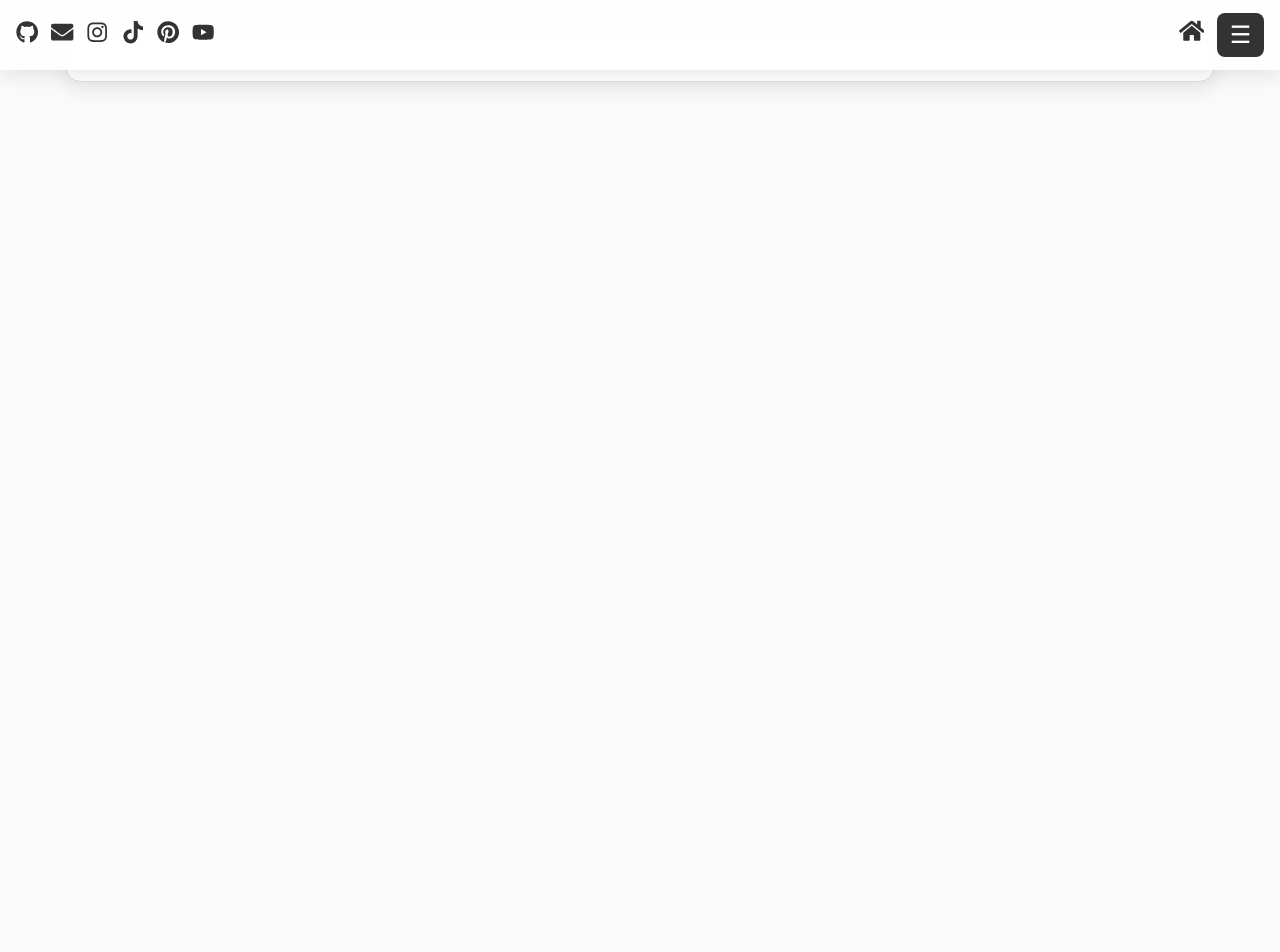
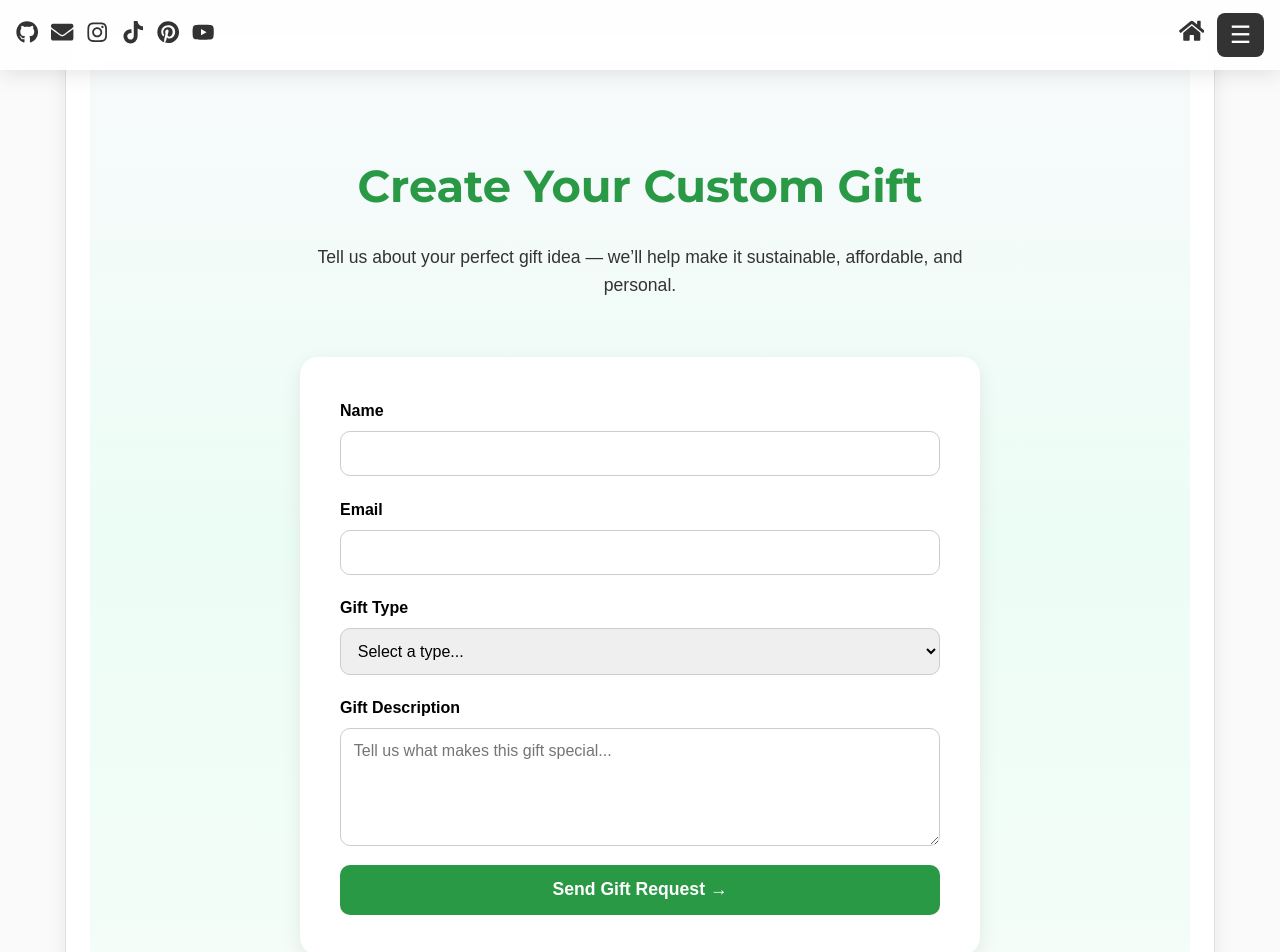
Before and after one commit to alexisbernt/Portfolio, a React (Create React App) app in the folder lexi-portfolio/: page /create-gift in a window 1280 px wide. Before the commit this address had no page. Shown: the top 952 px of the page. Before the commit the page ends 800 px from the top, so only its background shows below. Built offline with nearby package versions, Linux system fonts and the light colour scheme.

Commit message:
Starter Gift Survey

```diff
--- a/lexi-portfolio/src/App.js
+++ b/lexi-portfolio/src/App.js
@@ -12,7 +12,7 @@ import PortfolioGrid from './PortfolioGrid';
 import About from './pages/About';
 import AI from './pages/AI';
 import TheraText from './pages/TheraText';
-import CyberClub from './pages/CyberClub';
+// import CyberClub from './pages/CyberClub';
 import More from './pages/More';
 import RunningLog from './pages/RunningLog';
 import LearningLog from './pages/LearningLog';
@@ -24,6 +24,7 @@ import Post4 from './pages/Posts/LearningPost4';
 import Post6 from './pages/Posts/LearningPost6';
 import SignUp from './pages/SignUp';
 import Gifts from './pages/Gifts';
+import CreateGift from './pages/CreateGift';
 
 function App() {
   return (
@@ -49,6 +50,7 @@ function App() {
             <Route path="/funding" element={<Funding />} />
             <Route path="/signup" element={<SignUp />} />
             <Route path="/giftcycle" element={<Gifts />} />
+            <Route path="/create-gift" element={<CreateGift />} />
           </Routes>
         </div>
       </div>
--- /dev/null
+++ b/lexi-portfolio/src/css/CreateGift.css
@@ -0,0 +1,111 @@
+/* --- Global Layout --- */
+.gift-form-container {
+  font-family: "Poppins", sans-serif;
+  color: #000;
+  background: linear-gradient(180deg, #f8fafc 0%, #ecfdf5 50%, #f5fdf9 100%);
+  min-height: 100vh;
+  padding: 60px 20px;
+  display: flex;
+  flex-direction: column;
+  align-items: center;
+}
+
+/* --- Header Section --- */
+.gift-form-hero {
+  text-align: center;
+  max-width: 700px;
+  margin-bottom: 40px;
+}
+
+.gift-form-hero h1 {
+  font-size: clamp(2rem, 5vw, 2.8rem);
+  font-weight: 700;
+  color: #2a9946;
+  margin-bottom: 0.8rem;
+}
+
+.gift-form-hero p {
+  color: #333;
+  font-size: 1.1rem;
+  line-height: 1.6;
+}
+
+/* --- Form --- */
+.gift-form {
+  background: #fff;
+  padding: 2.5rem;
+  border-radius: 18px;
+  box-shadow: 0 6px 20px rgba(0, 0, 0, 0.08);
+  width: 100%;
+  max-width: 600px;
+  display: flex;
+  flex-direction: column;
+  gap: 1.2rem;
+}
+
+.gift-form label {
+  font-weight: 600;
+  font-size: 1rem;
+  color: #000;
+  display: flex;
+  flex-direction: column;
+  text-align: left;
+}
+
+.gift-form input,
+.gift-form select,
+.gift-form textarea {
+  margin-top: 6px;
+  padding: 0.8rem;
+  border-radius: 10px;
+  border: 1px solid #ccc;
+  font-size: 1rem;
+  font-family: "Poppins", sans-serif;
+  transition: border 0.2s ease;
+}
+
+.gift-form input:focus,
+.gift-form select:focus,
+.gift-form textarea:focus {
+  border-color: #2a9946;
+  outline: none;
+}
+
+/* --- Submit Button --- */
+.gift-submit-btn {
+  background-color: #2a9946;
+  color: #fff;
+  font-size: 1.1rem;
+  font-weight: 600;
+  border: none;
+  border-radius: 10px;
+  padding: 0.9rem 1.5rem;
+  cursor: pointer;
+  transition: background-color 0.3s ease, transform 0.2s ease;
+}
+
+.gift-submit-btn:hover {
+  background-color: #23823c;
+  transform: translateY(-2px);
+}
+
+/* --- Success Message --- */
+.gift-success {
+  background: #e8f5e9;
+  padding: 2rem 2.5rem;
+  border-radius: 16px;
+  box-shadow: 0 6px 16px rgba(0, 0, 0, 0.1);
+  text-align: center;
+  max-width: 600px;
+}
+
+.gift-success h2 {
+  color: #2a9946;
+  font-size: 1.8rem;
+  margin-bottom: 0.5rem;
+}
+
+.gift-success p {
+  color: #333;
+  font-size: 1rem;
+}
--- /dev/null
+++ b/lexi-portfolio/src/pages/CreateGift.js
@@ -0,0 +1,102 @@
+import React, { useState } from "react";
+import "../css/CreateGift.css";
+
+function CreateGift() {
+  const [formData, setFormData] = useState({
+    name: "",
+    email: "",
+    giftType: "",
+    message: "",
+  });
+
+  const [submitted, setSubmitted] = useState(false);
+
+  const handleChange = (e) => {
+    const { name, value } = e.target;
+    setFormData((prev) => ({ ...prev, [name]: value }));
+  };
+
+  const handleSubmit = (e) => {
+    e.preventDefault();
+    console.log("Gift request submitted:", formData);
+    setSubmitted(true);
+    setFormData({ name: "", email: "", giftType: "", message: "" });
+  };
+
+  return (
+    <div className="gift-form-container">
+      <div className="gift-form-hero">
+        <h1>Create Your Custom Gift</h1>
+        <p>
+          Tell us about your perfect gift idea — we’ll help make it sustainable,
+          affordable, and personal.
+        </p>
+      </div>
+
+      {submitted ? (
+        <div className="gift-success">
+          <h2>Thank you for reaching out!</h2>
+          <p>We’ll contact you soon to discuss your custom gift details.</p>
+        </div>
+      ) : (
+        <form className="gift-form" onSubmit={handleSubmit}>
+          <label>
+            Name
+            <input
+              type="text"
+              name="name"
+              value={formData.name}
+              onChange={handleChange}
+              required
+            />
+          </label>
+
+          <label>
+            Email
+            <input
+              type="email"
+              name="email"
+              value={formData.email}
+              onChange={handleChange}
+              required
+            />
+          </label>
+
+          <label>
+            Gift Type
+            <select
+              name="giftType"
+              value={formData.giftType}
+              onChange={handleChange}
+              required
+            >
+              <option value="">Select a type...</option>
+              <option value="eco-basket">Eco-Friendly Basket</option>
+              <option value="upcycled-item">Upcycled Item</option>
+              <option value="personalized-box">Personalized Box</option>
+              <option value="mystery-gift">Mystery Gift</option>
+            </select>
+          </label>
+
+          <label>
+            Gift Description
+            <textarea
+              name="message"
+              value={formData.message}
+              onChange={handleChange}
+              rows="5"
+              placeholder="Tell us what makes this gift special..."
+              required
+            />
+          </label>
+
+          <button type="submit" className="gift-submit-btn">
+            Send Gift Request →
+          </button>
+        </form>
+      )}
+    </div>
+  );
+}
+
+export default CreateGift;
```
